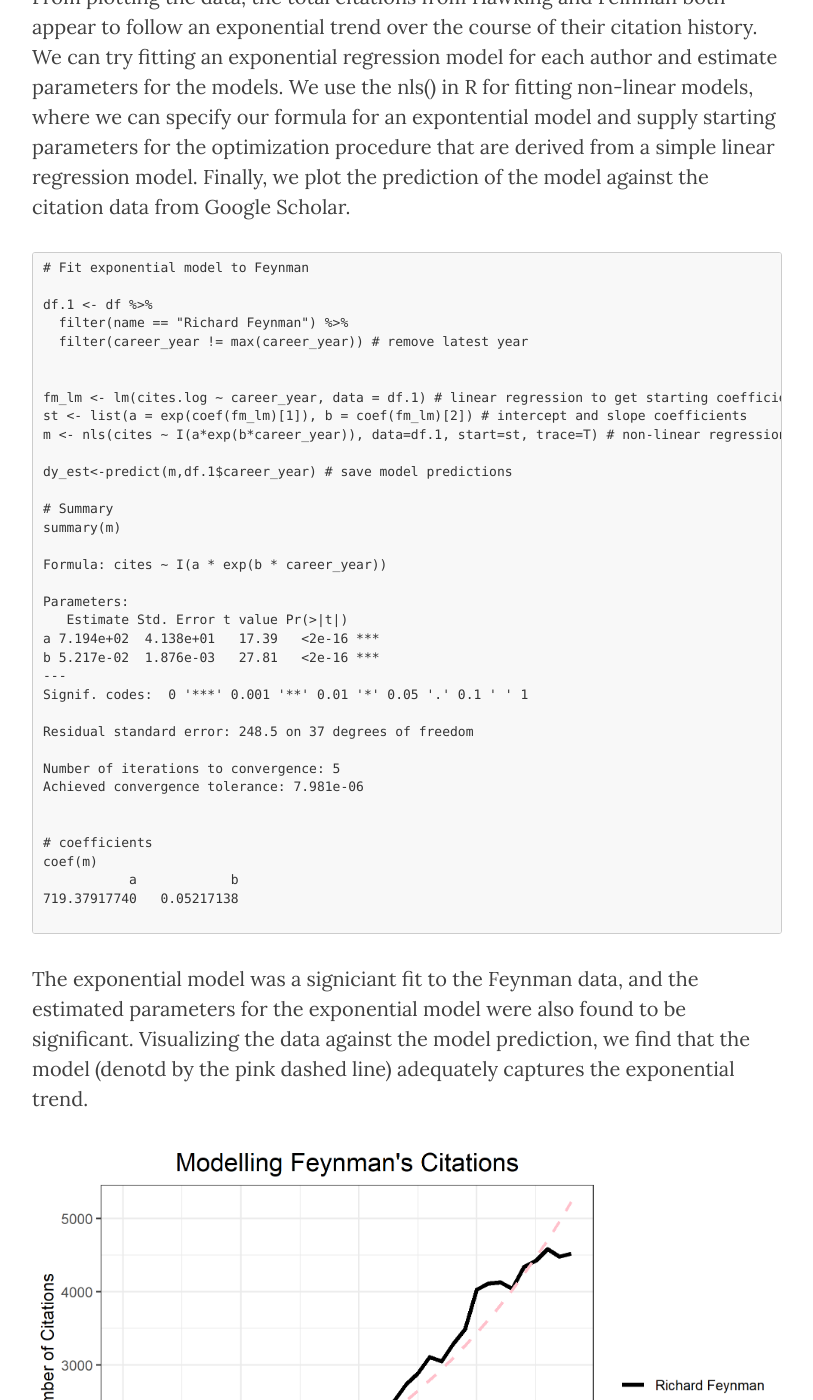
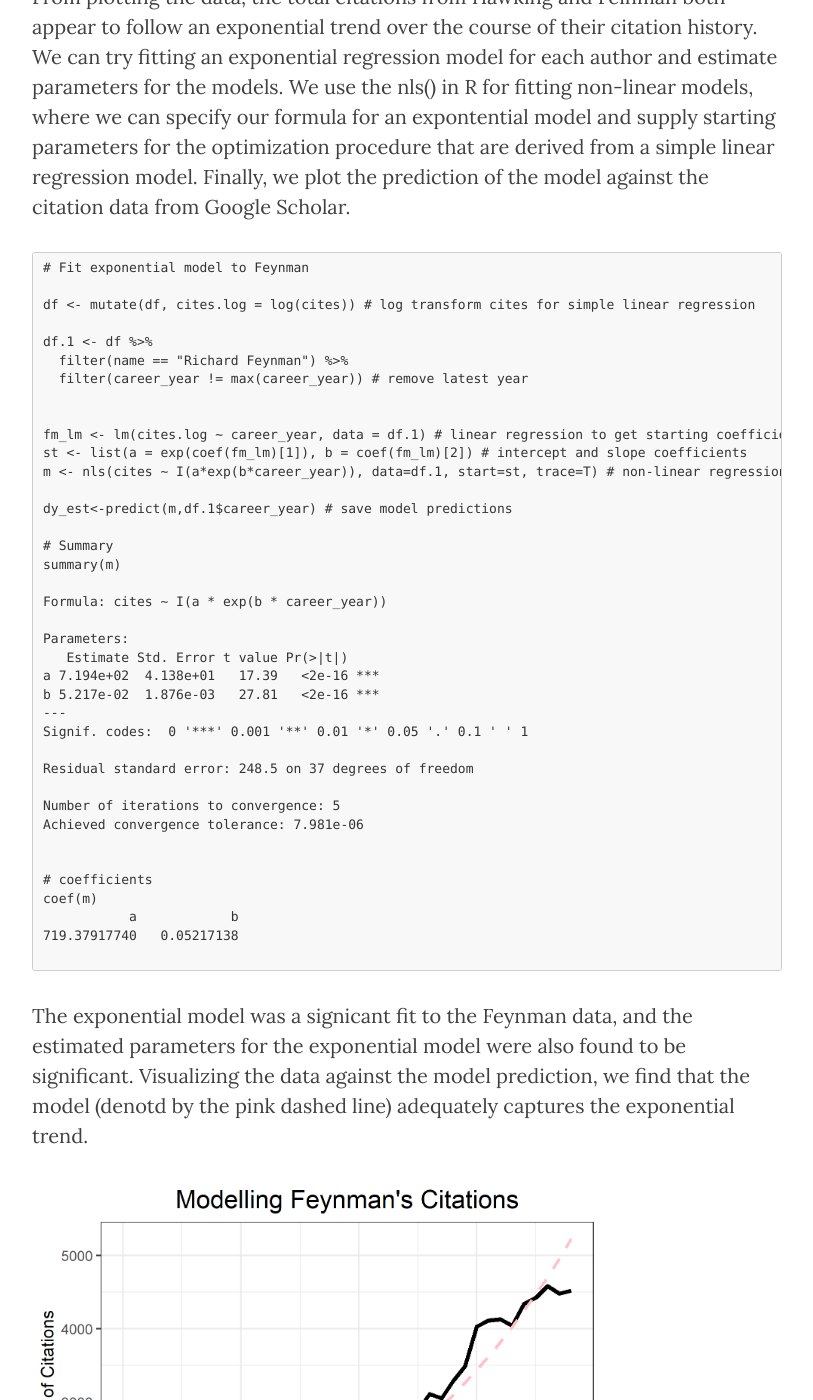
Before and after one commit to ptichko/ptichko.github.io, a Jekyll site: the page built from _posts/2021-05-19-Exploring-Google-Scholar-Citations.md, in a window 1280 px wide and 1400 px high, scrolled down 2341 px. Shown: the whole window, without its empty margins (233-1046 px from the left). Built offline with Jekyll 4.4.1, drawn with Linux system fonts in a browser that asks for light colours; nearby versions of some CDN libraries; some of the changed text lies outside the part shown.

Commit message:
Update 2021-05-19-Exploring-Google-Scholar-Citations.md

````diff
--- a/_posts/2021-05-19-Exploring-Google-Scholar-Citations.md
+++ b/_posts/2021-05-19-Exploring-Google-Scholar-Citations.md
@@ -45,6 +45,8 @@ From plotting the data, the total citations from Hawking and Feinman both appear
 ```
 # Fit exponential model to Feynman
 
+df <- mutate(df, cites.log = log(cites)) # log transform cites for simple linear regression
+
 df.1 <- df %>%
   filter(name == "Richard Feynman") %>%
   filter(career_year != max(career_year)) # remove latest year
@@ -80,7 +82,7 @@ coef(m)
 719.37917740   0.05217138
 
 ```
-The exponential model was a signiciant fit to the Feynman data, and the estimated parameters for the exponential model were also found to be significant. Visualizing the data against the model prediction, we find that the model (denotd by the pink dashed line) adequately captures the exponential trend.
+The exponential model was a signicant fit to the Feynman data, and the estimated parameters for the exponential model were also found to be significant. Visualizing the data against the model prediction, we find that the model (denotd by the pink dashed line) adequately captures the exponential trend.
 
 <p align="center">
   <img src="/img/feynmanmodel.png"/>
@@ -91,6 +93,8 @@ Repeating the same process for the Hawking data, we get:
 
 ```
 # Fit exponential model to Hawking
+
+df <- mutate(df, cites.log = log(cites)) # log transform cites for simple linear regression
 
 df.1 <- df %>%
   filter(name == "Stephen Hawking") %>%
````
